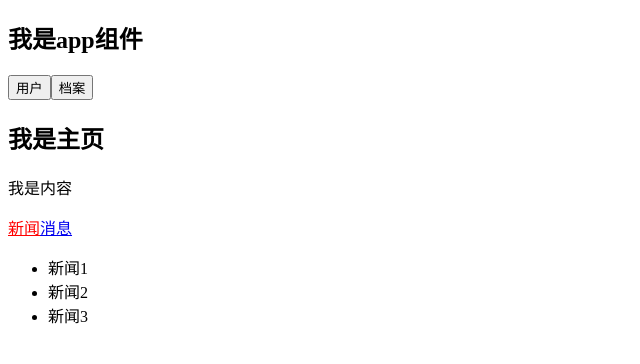
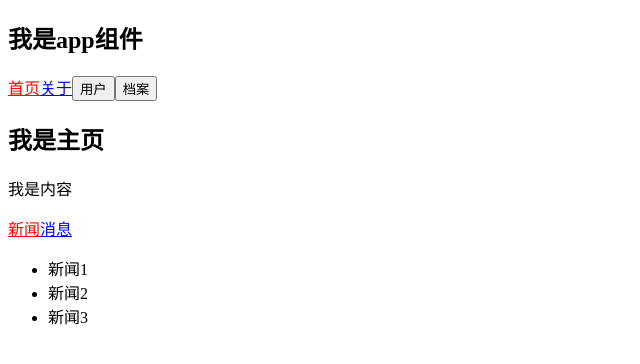
Before and after one commit to cqboyone/vue-learning, a Vue app in the folder vue-learning-v2/07-vuerouter/: page /home/news in a window 1280 px wide. Shown: the top 364 px of the page, without its empty margins (0-640 px from the left). Built offline with nearby package versions, Linux system fonts and the light colour scheme.

Commit message:
路由导航

```diff
--- a/vue-learning-v2/07-vuerouter/src/App.vue
+++ b/vue-learning-v2/07-vuerouter/src/App.vue
@@ -9,8 +9,8 @@
     <!--    <button @click="aboutClick">关于</button>-->
     <!--    <router-view></router-view>-->
 
-    <!--    <router-link to="/home">首页</router-link>-->
-    <!--    <router-link to="/about">关于</router-link>-->
+    <router-link to="/home">首页</router-link>
+    <router-link to="/about">关于</router-link>
     <!--    &lt;!&ndash;    3.动态路由&ndash;&gt;-->
     <!--    <router-link :to="'/user/'+userId">用户</router-link>-->
     <!--    &lt;!&ndash;    <router-link to="/profile">档案</router-link>&ndash;&gt;-->
--- a/vue-learning-v2/07-vuerouter/src/components/Home.vue
+++ b/vue-learning-v2/07-vuerouter/src/components/Home.vue
@@ -10,7 +10,10 @@
 
 <script>
 export default {
-  name: "Home"
+  name: "Home",
+  // created() {
+  //   document.title='首页'
+  // }
 }
 </script>
 
--- a/vue-learning-v2/07-vuerouter/src/router/index.js
+++ b/vue-learning-v2/07-vuerouter/src/router/index.js
@@ -14,7 +14,7 @@ const Profile = () => import('../components/Profile')
 
 Vue.use(Router)
 
-export default new Router({
+const router = new Router({
   routes: [
     {
       path: '',
@@ -23,6 +23,9 @@ export default new Router({
     {
       path: '/home',
       component: Home,
+      meta: {
+        title: '首页'
+      },
       children: [
         {
           path: '',
@@ -40,18 +43,35 @@ export default new Router({
     },
     {
       path: '/about',
-      component: About
+      component: About,
+      meta: {
+        title: '关于'
+      },
     },
     {
       path: '/user/:userId2',
-      component: User
+      component: User,
+      meta: {
+        title: '用户'
+      },
     },
     {
       path: '/profile',
-      component: Profile
+      component: Profile,
+      meta: {
+        title: '档案'
+      },
     }
   ],
   // 去掉hash值
   mode: 'history',
   linkActiveClass: 'active'
 })
+
+export default router
+
+router.beforeEach((to, from, next) => {
+  // 从from跳转到to
+  document.title = to.matched[0].meta.title
+  next()
+})
```
